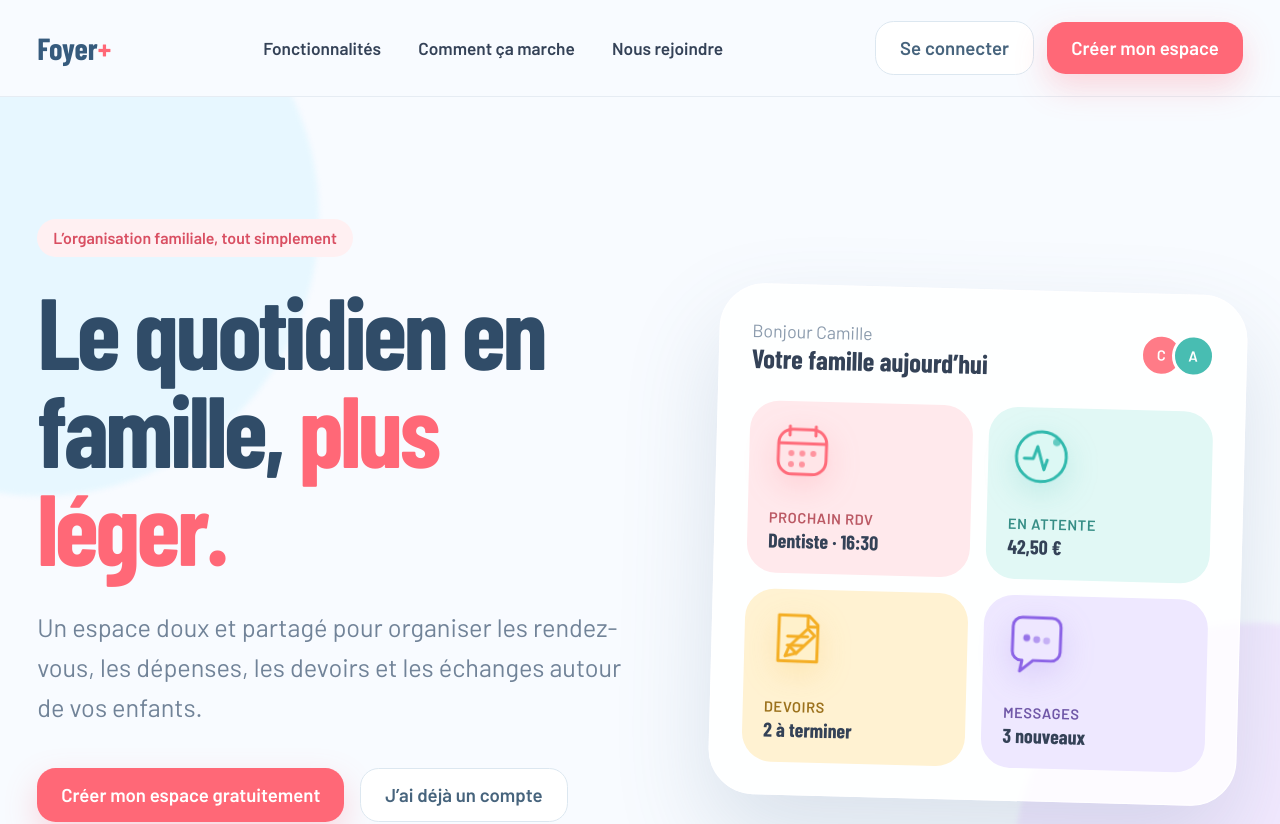
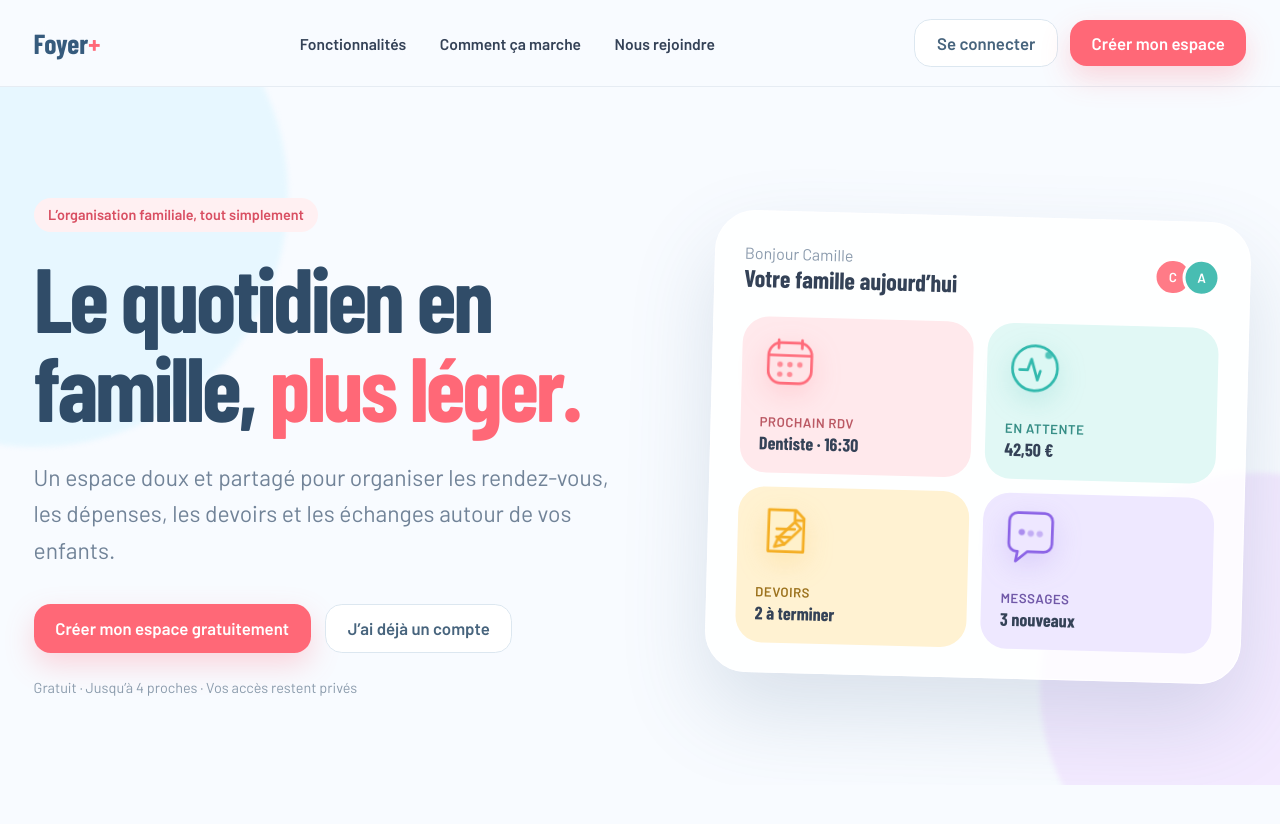
Before and after one commit to MyProfilCookie/Foyer-, a Next.js app in the folder frontend/: page / in a window 1280 px wide. Shown: the top 824 px of the page. Built offline with nearby package versions, Linux system fonts and the light colour scheme; no server answers.

Commit message:
Adjust desktop interface scale to 120 percent

```diff
--- a/frontend/src/app/globals.css
+++ b/frontend/src/app/globals.css
@@ -29,10 +29,10 @@ body {
   font-family: var(--font-body);
 }
 
-/* Reproduit le confort de lecture d'un zoom navigateur à 133 % sur ordinateur. */
+/* Reproduit le confort de lecture d'un zoom navigateur à 120 % sur ordinateur. */
 @media (min-width: 861px) {
   body {
-    zoom: 1.33;
+    zoom: 1.2;
   }
 }
 
```
